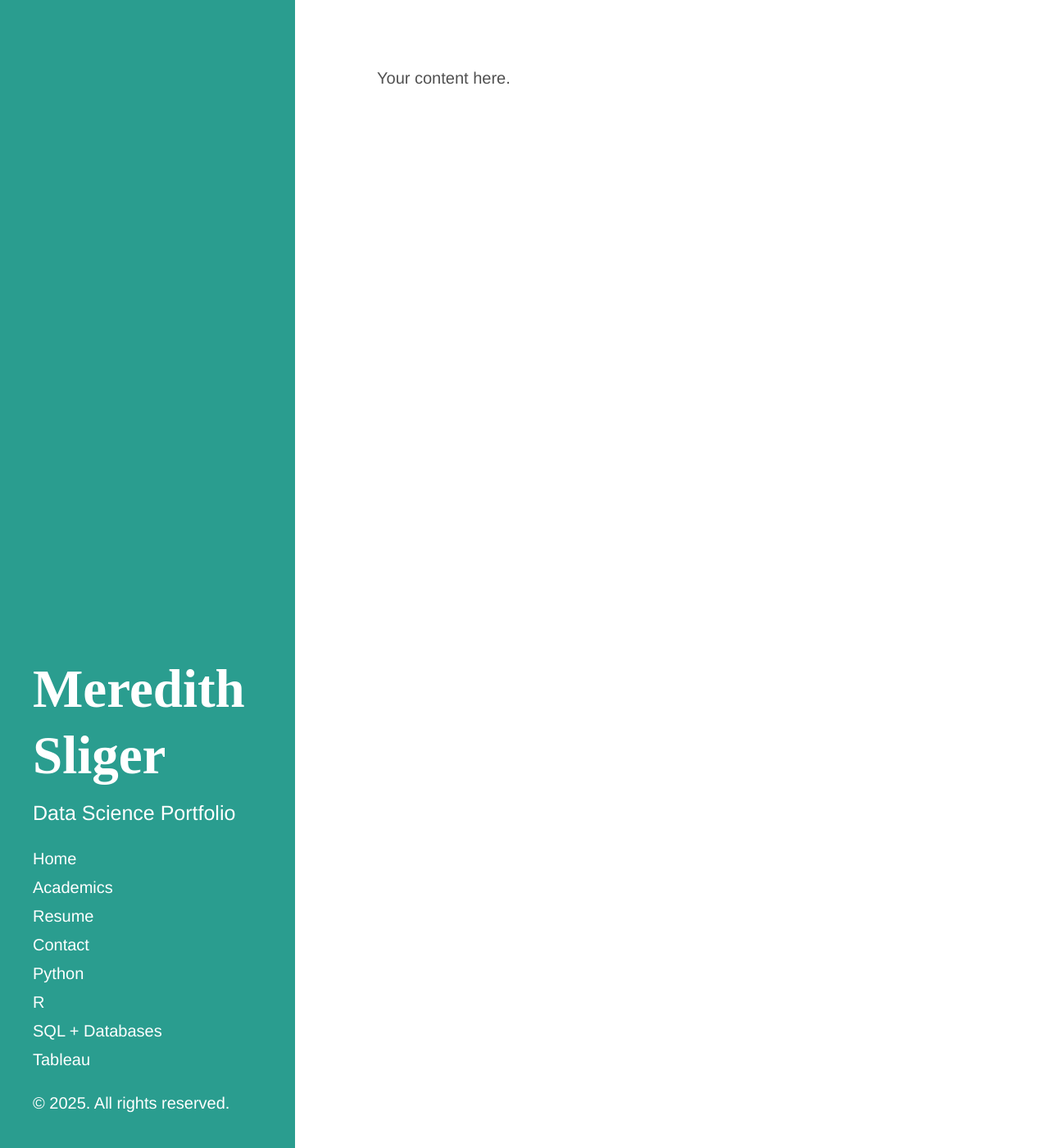
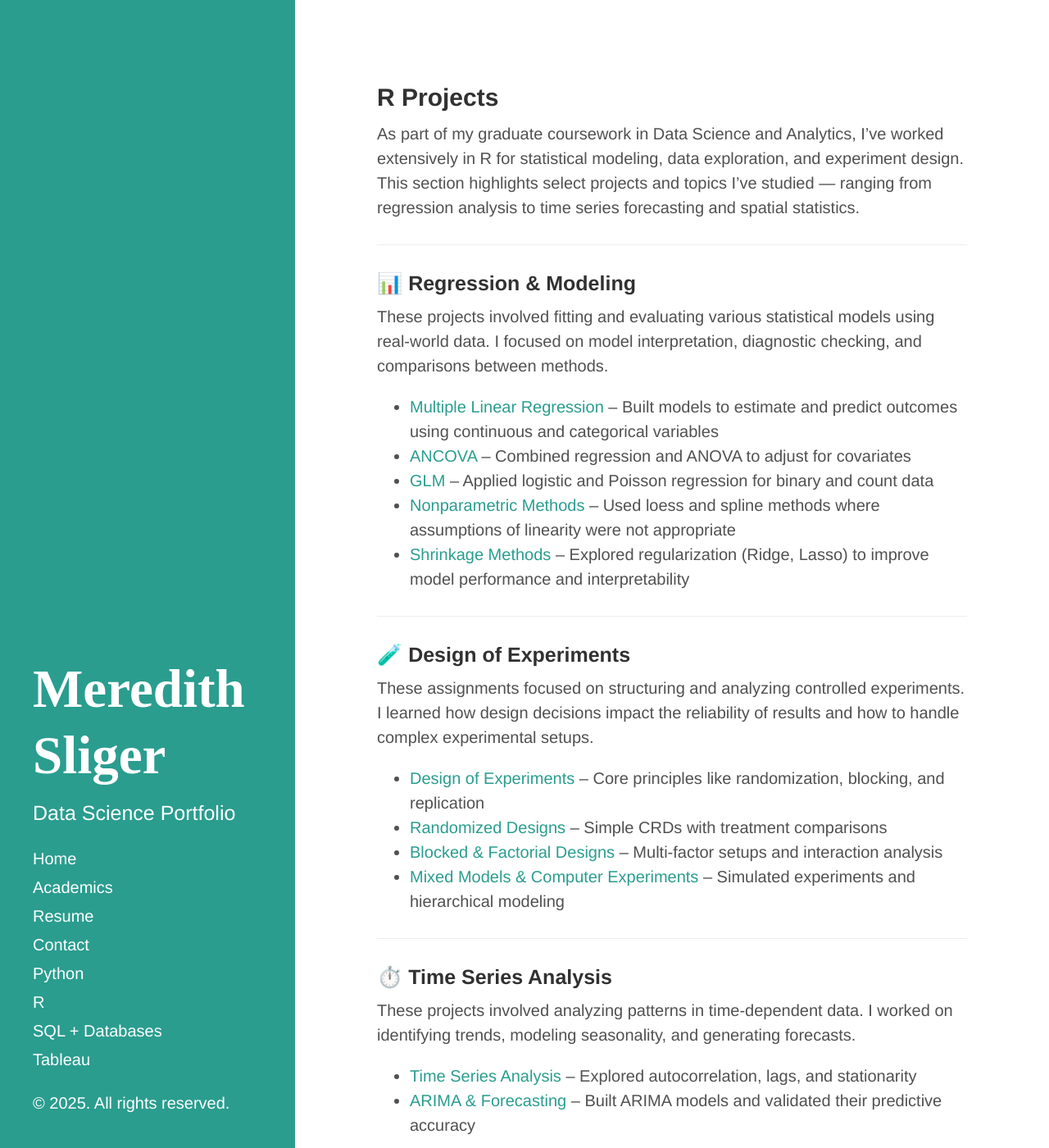
Before and after one commit to meredithsliger/meredithsliger.github.io, a Jekyll site: the page built from r.md, in a window 1280 px wide and 1400 px high. Shown: the whole window at 82% size. Built offline with Jekyll 4.4.1, drawn with Linux system fonts in a browser that asks for light colours; some of the changed text lies outside the part shown.

Commit message:
Update r.md

```diff
--- a/r.md
+++ b/r.md
@@ -2,4 +2,52 @@
 layout: default
 title: R
 ---
-Your content here.
+
+## R Projects
+
+As part of my graduate coursework in Data Science and Analytics, I've worked extensively in R for statistical modeling, data exploration, and experiment design. This section highlights select projects and topics I've studied — ranging from regression analysis to time series forecasting and spatial statistics.
+
+---
+
+### 📊 Regression & Modeling
+
+These projects involved fitting and evaluating various statistical models using real-world data. I focused on model interpretation, diagnostic checking, and comparisons between methods.
+
+- [Multiple Linear Regression](/r/multiple-linear-regression) – Built models to estimate and predict outcomes using continuous and categorical variables
+- [ANCOVA](/r/ancova) – Combined regression and ANOVA to adjust for covariates
+- [GLM](/r/glm) – Applied logistic and Poisson regression for binary and count data
+- [Nonparametric Methods](/r/nonparametric) – Used loess and spline methods where assumptions of linearity were not appropriate
+- [Shrinkage Methods](/r/shrinkage) – Explored regularization (Ridge, Lasso) to improve model performance and interpretability
+
+---
+
+### 🧪 Design of Experiments
+
+These assignments focused on structuring and analyzing controlled experiments. I learned how design decisions impact the reliability of results and how to handle complex experimental setups.
+
+- [Design of Experiments](/r/design-of-experiments) – Core principles like randomization, blocking, and replication
+- [Randomized Designs](/r/randomized-designs) – Simple CRDs with treatment comparisons
+- [Blocked & Factorial Designs](/r/block-factorial) – Multi-factor setups and interaction analysis
+- [Mixed Models & Computer Experiments](/r/mixed-models) – Simulated experiments and hierarchical modeling
+
+---
+
+### ⏱️ Time Series Analysis
+
+These projects involved analyzing patterns in time-dependent data. I worked on identifying trends, modeling seasonality, and generating forecasts.
+
+- [Time Series Analysis](/r/time-series) – Explored autocorrelation, lags, and stationarity
+- [ARIMA & Forecasting](/r/arima-models) – Built ARIMA models and validated their predictive accuracy
+
+---
+
+### 🌍 Spatial Statistics
+
+This section showcases exploratory and model-based analysis of spatially structured data. I applied geostatistical tools to assess spatial patterns and build predictive models.
+
+- [Spatial Analysis](/r/spatial-analysis) – Measured spatial dependence and structure
+- [Spatial Models](/r/spatial-models) – Applied kriging and Gaussian Process modeling for interpolation
+
+---
+
+I’ve included summaries on each subpage, with links to code, visuals, and relevant coursework. These projects reflect my evolving ability to apply R to practical analytical challenges across a range of data types.
```
